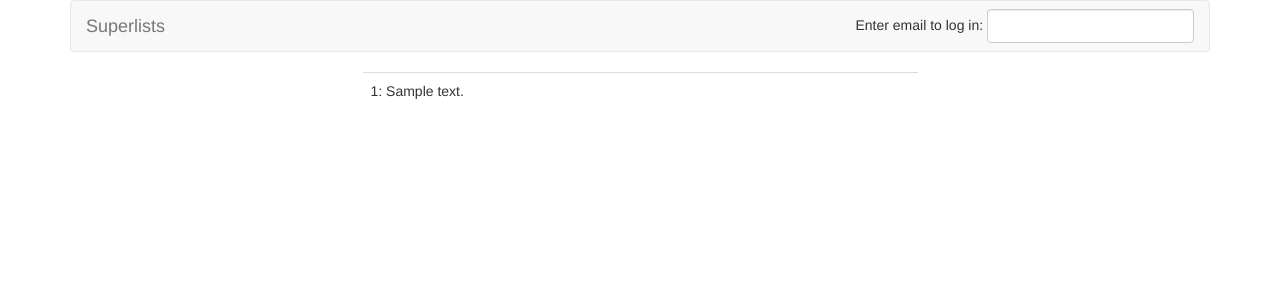
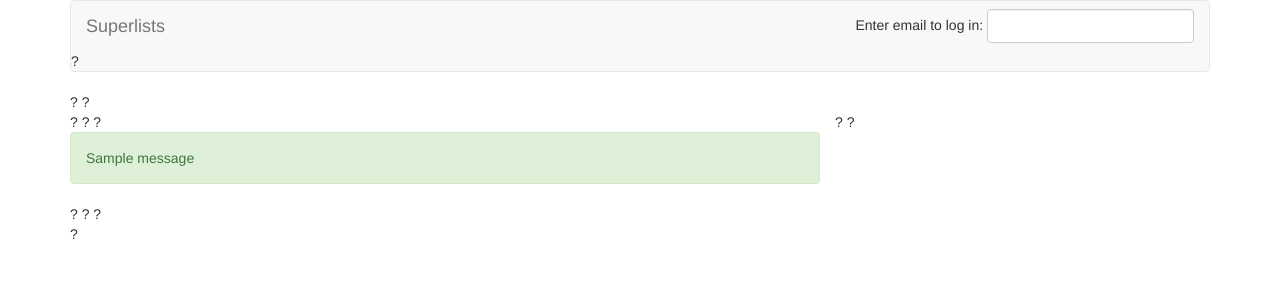
Before and after one commit to guilhermebarbosa25/tdd-project, a Django app: template lists/templates/list.html in a window 1280 px wide. Shown: the top 300 px of the page. Run offline with Django 3.2, Linux system fonts and the light colour scheme; the template is opened without the code that fills it: most values are stand-ins (such as "Sample title", 1, 10 or a date in 2020); one stand-in notice (Sample message) is shown; some libraries are stand-ins or nearby versions.

Commit message:
Adding Messages to Our HTML

```diff
--- a/accounts/views.py
+++ b/accounts/views.py
@@ -6,14 +6,10 @@ def send_login_email(request):
     email = request.POST['email']
     send_mail(
         'Your login link for Superlists',
-        'body text tbc',
+        'Use this link to log in',
         'noreply@superlists',
         [email],
     )
-    return redirect('/')
-
-def send_login_email(request):
-    [...]
     messages.success(
         request,
         "Check your email, we've sent you a link you can use to log in."
--- a/lists/templates/base.html
+++ b/lists/templates/base.html
@@ -1,3 +1,4 @@
+
 <!DOCTYPE html>
 <html lang="en">
 
@@ -21,16 +22,21 @@
             {% csrf_token %}
           </form>
         </div>
-      </nav>
+      ?</nav>
 
-      <div class="row">
-        <div class="col-md-6 col-md-offset-3">
-          {% block table %}
-          {% endblock %}
-        </div>
-      </div>
-
+     ?{% if messages %}
+       ?<div class="row">
+         ?<div class="col-md-8">
+           ?{% for message in messages %}
+             ?{% if message.level_tag == 'success' %}
+               ?<div class="alert alert-success">{{ message }}</div>
+             ?{% else %}
+               ?<div class="alert alert-warning">{{ message }}</div>
+             ?{% endif %}
+           ?{% endfor %}
+         ?</div>
+       ?</div>
+     ?{% endif %}
     </div>
   </body>
-
 </html>
```
